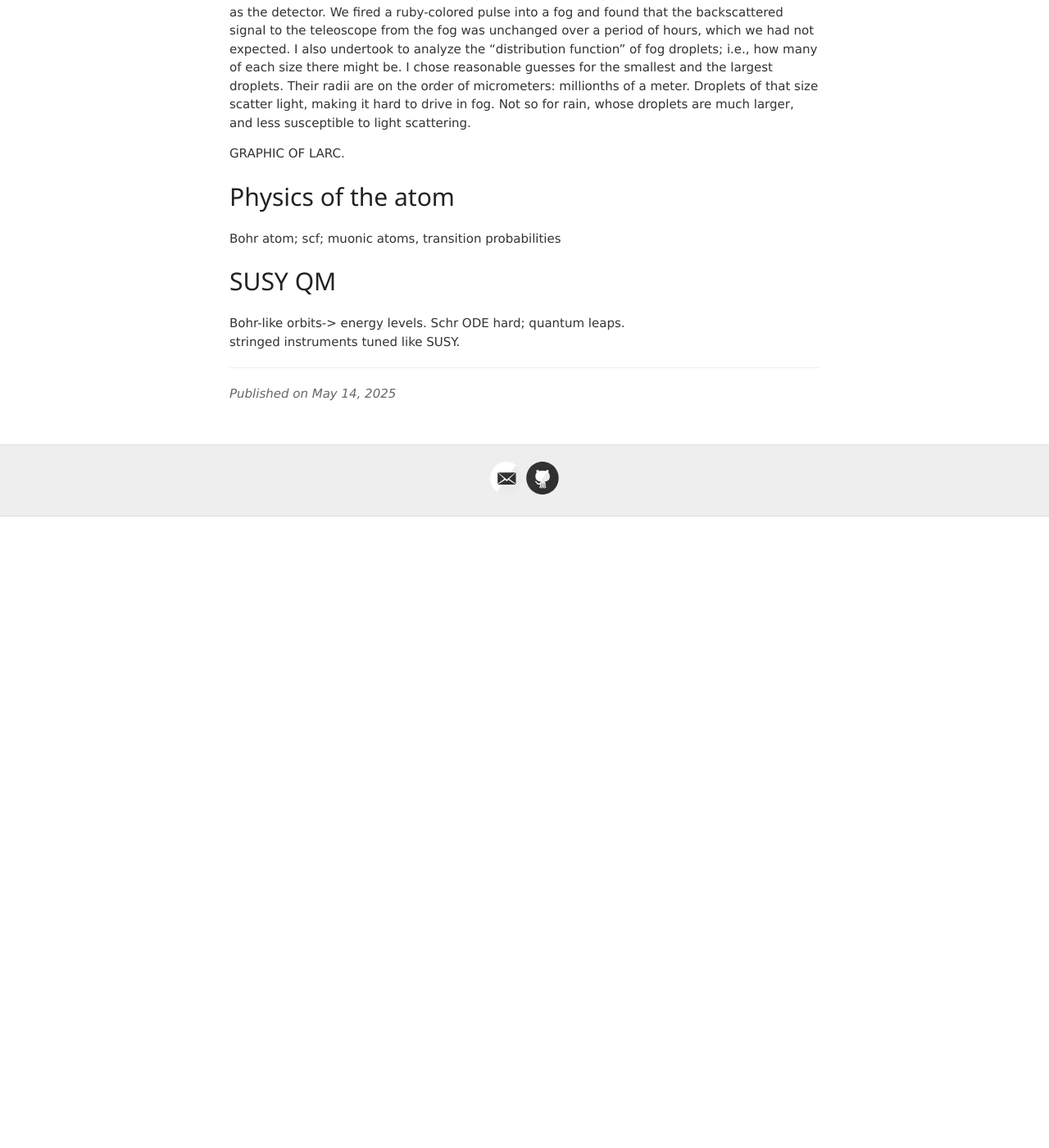
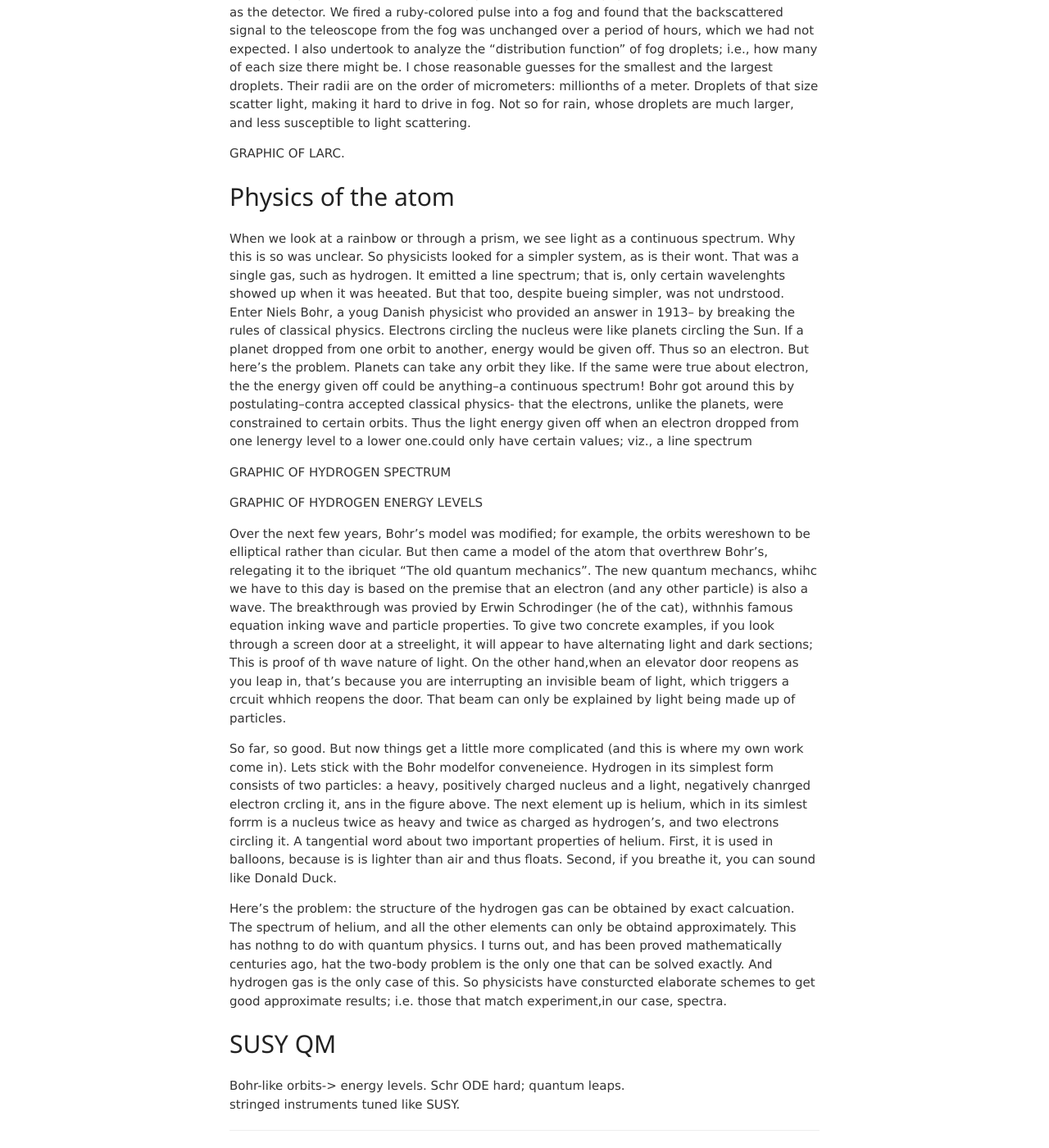
Before and after one commit to jvmallow/jvmallow.github.io, a Jekyll site: the page built from _posts/2025-05-14-Physics.md, in a window 1280 px wide and 1400 px high, scrolled down 5041 px. Shown: the whole window at 82% size. Built offline with Jekyll 4.4.1, drawn with Linux system fonts in a browser that asks for light colours; a script that is not in the unit is left out; before the commit the page ends 5671 px from its top, so only the background shows below that.

Commit message:
Update 2025-05-14-Physics.md

```diff
--- a/_posts/2025-05-14-Physics.md
+++ b/_posts/2025-05-14-Physics.md
@@ -138,7 +138,19 @@ GRAPHIC OF LARC.
 
 ## Physics of the atom
 
-Bohr atom; scf; muonic atoms, transition probabilities
+When we look at a rainbow or through a prism, we see light as a continuous spectrum. Why this is so was unclear. So physicists looked for a simpler system, as is their wont. That was a single gas, such as hydrogen. It emitted a line spectrum; that is, only certain wavelenghts showed up when it was heeated. But that too, despite bueing simpler, was not undrstood. Enter Niels Bohr, a youg Danish physicist who provided an answer in 1913-- by breaking the rules of classical physics.  Electrons circling the nucleus were like planets circling the Sun. If a planet dropped from one orbit to another, energy would be given off.  Thus so an electron. But here's the problem. Planets can take any orbit they like. If the same were true about electron, the the energy given off could be anything--a continuous spectrum! Bohr got around this by postulating--contra accepted classical physics- that the electrons, unlike the planets, were constrained to certain orbits. Thus the light energy given off when an electron dropped from one lenergy level to a lower one.could only have certain values; viz., a line spectrum
+
+GRAPHIC OF HYDROGEN SPECTRUM
+
+GRAPHIC OF HYDROGEN ENERGY LEVELS
+
+Over the next few years, Bohr's model was modified; for example, the orbits wereshown to be elliptical rather than cicular. But then came a model of the atom that overthrew Bohr's, relegating it to the ibriquet "The old quantum mechanics". The new quantum mechancs, whihc we have to this day is based on the premise that an electron (and any other particle) is also a wave. The breakthrough was provied by Erwin Schrodinger (he of the cat), withnhis famous equation inking wave and particle properties. To give two concrete examples, if you look through a screen door at a streelight, it will appear to have alternating light and dark sections; This is proof of th wave nature of light. On the other hand,when an elevator door reopens as you leap in, that's because you are interrupting an invisible beam of light, which triggers a crcuit whhich reopens the door. That beam can only be explained by light being made up of particles.
+
+So far, so good. But now things get a little more complicated (and this is where my own work come in). Lets stick with the Bohr modelfor conveneience. Hydrogen in its simplest form consists of two particles: a heavy, positively charged nucleus and a light, negatively chanrged electron crcling it, ans in the figure above. The next element up is helium, which in its simlest forrm is a nucleus twice as heavy  and twice as charged as hydrogen's, and two electrons circling it. A tangential word about two important properties of helium. First, it is used in balloons, because is is lighter than air and thus floats. Second, if you breathe it, you can sound like Donald Duck.
+
+Here's the problem: the structure of the hydrogen gas can be obtained by exact calcuation. The spectrum of helium, and all the other elements can only be obtaind approximately. This has nothng to do with quantum physics. I turns out, and has been proved mathematically centuries ago, hat the two-body problem is the only one that can be solved exactly. And hydrogen gas is the only case of this. So physicists have consturcted elaborate schemes to get good approximate results; i.e. those that match experiment,in our case, spectra.
+
+
 
 ## SUSY QM
 
```
